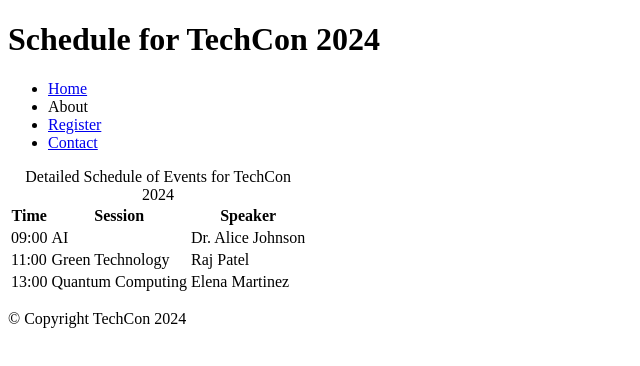
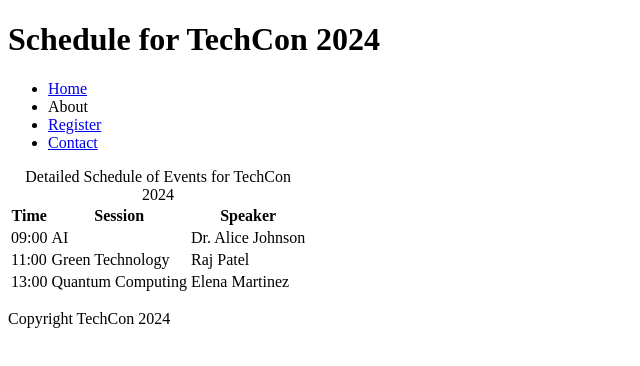
Before and after one commit to Gatera/TechCon_HTML, a plain HTML site: page techcon_website/schedule.html in a window 1280 px wide. Shown: the full height of the page, 0-640 px from the left. Drawn offline with Linux system fonts and the light colour scheme.

Commit message:
updated schedule footer

```diff
--- a/techcon_website/schedule.html
+++ b/techcon_website/schedule.html
@@ -46,7 +46,7 @@
     </main>
 
     <footer>
-        <p>&copy; Copyright TechCon 2024</p>
+        <p>Copyright TechCon 2024</p>
     </footer>
 </body>
 </html>
```
